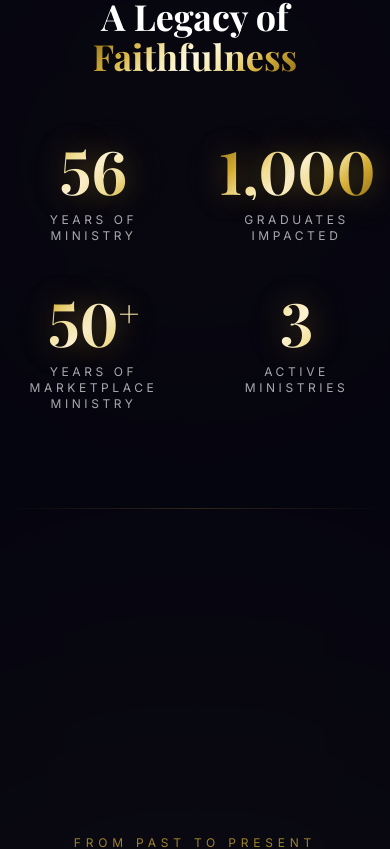
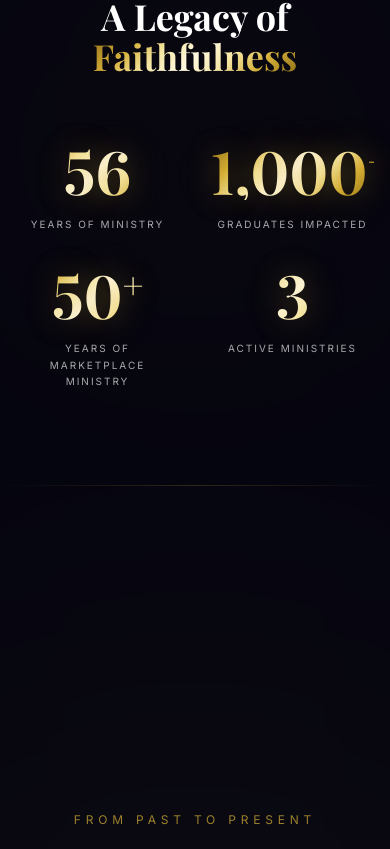
Before and after one commit to pengkodam/gcf-56th-dinner, a React (Vite) app: page / in a window 390 px wide. Shown: the part 4556-5405 px from the top of the page. Built offline with nearby package versions, Linux system fonts and the light colour scheme; the HTML template or start-up script is replaced by a standard one; a web font is replaced by a local one.

Commit message:
Fix counter labels overlapping - reduce text size and improve spacing

```diff
--- a/src/components/LegacyCounters.tsx
+++ b/src/components/LegacyCounters.tsx
@@ -31,11 +31,11 @@ function StatFigure({ value, suffix, label }: { value: number; suffix: string; l
 
   return (
     <div ref={ref} className="group">
-      <div className="editorial-num foil-text text-6xl sm:text-7xl lg:text-8xl font-bold leading-none mb-3 gold-glow-text">
+      <div className="editorial-num foil-text text-6xl sm:text-7xl lg:text-8xl font-bold leading-none mb-4 gold-glow-text">
         {count.toLocaleString()}
         <span className="text-gold-light text-4xl sm:text-5xl align-top">{suffix}</span>
       </div>
-      <p className="text-white/65 text-xs sm:text-sm tracking-[0.3em] uppercase font-body">
+      <p className="text-white/65 text-[10px] sm:text-xs tracking-[0.2em] sm:tracking-[0.3em] uppercase font-body leading-relaxed">
         {label}
       </p>
     </div>
@@ -64,7 +64,7 @@ export default function LegacyCounters() {
           </h2>
         </motion.div>
 
-        <div className="grid grid-cols-2 lg:grid-cols-4 gap-12 sm:gap-8">
+        <div className="grid grid-cols-2 lg:grid-cols-4 gap-8 sm:gap-12 lg:gap-8">
           {counters.map((c, i) => (
             <motion.div
               key={c.label}
```
